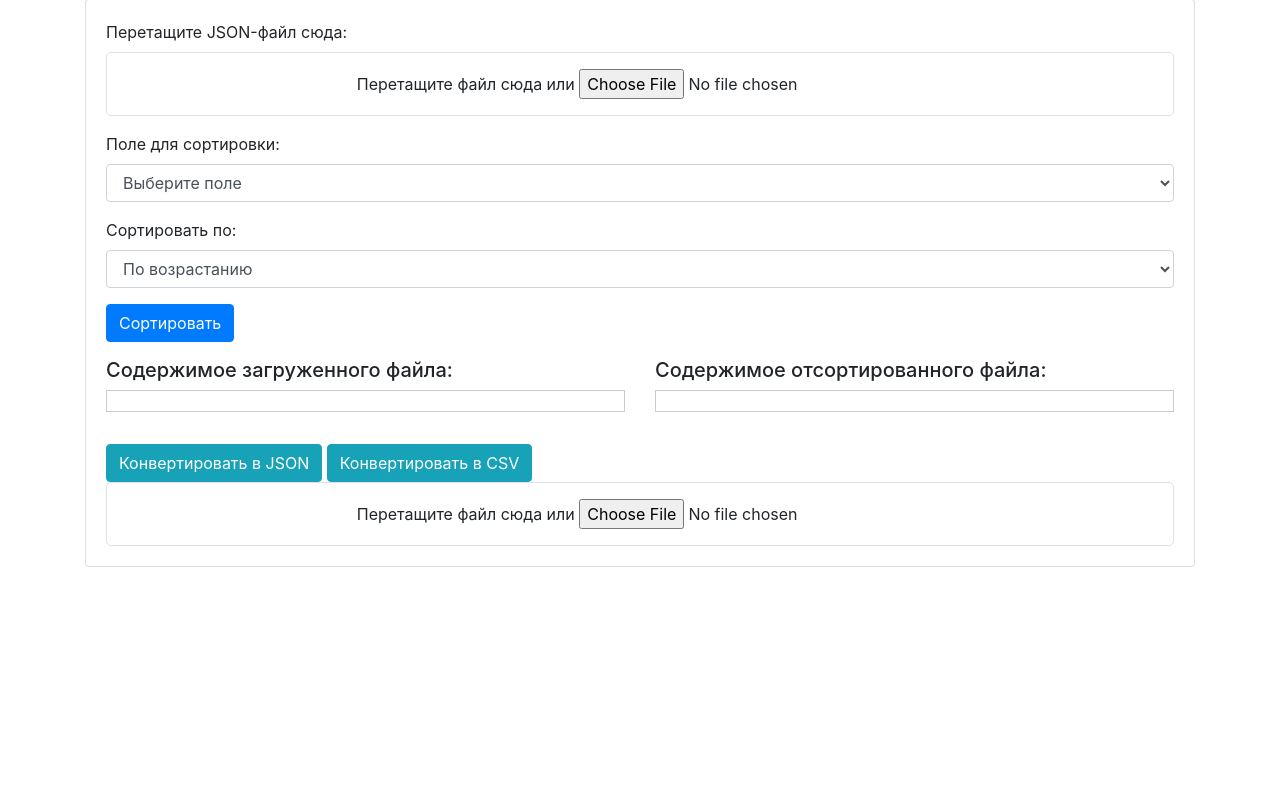
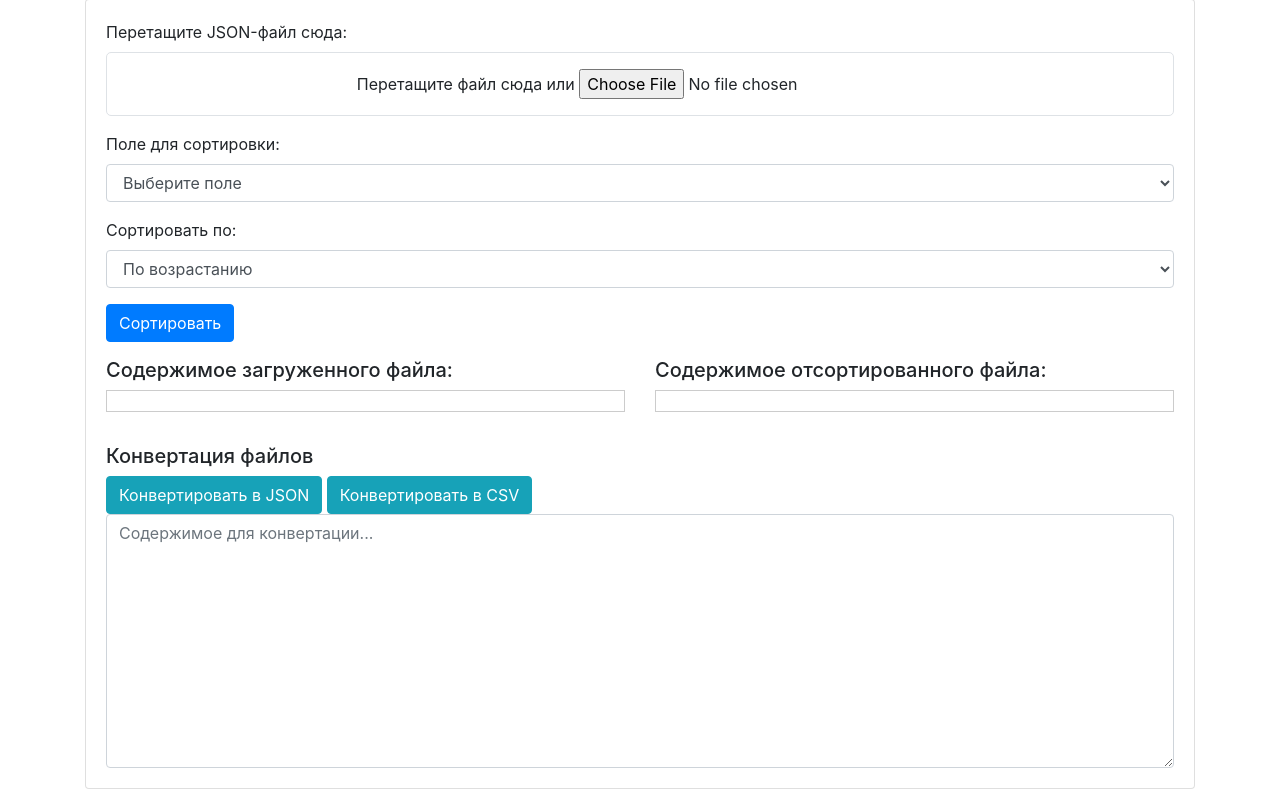
Before and after one commit to Andrey-Zobnin/ProjectOfJson, a Flask app: page / in a window 1280 px wide. Shown: the part 105-894 px from the top of the page. Before the commit the page ends 672 px from the top, so only its background shows below. Run offline with Flask 3, Linux system fonts and the light colour scheme; some libraries are stand-ins or nearby versions.

Commit message:
add title about convertation and add  teatarea for content

```diff
--- a/myapp/templates/index.html
+++ b/myapp/templates/index.html
@@ -41,9 +41,6 @@
                     <button type="button" class="btn btn-success" id="downloadBtn" style="display: none;">Скачать отсортированный файл</button>
                 </form>
                 <p id="result" class="mt-3 success-message" style="display: none;">Сортировка завершена</p>
-                <div id="progress" class="mt-3" style="display: none;">
-                    <p>Сортировка в процессе: <span id="progressText">Загрузка...</span></p>
-                </div>
                 <div class="row mt-3">
                     <div class="col-md-6">
                         <h5 id="uploadedContentLabel">Содержимое загруженного файла:</h5>
@@ -61,12 +58,11 @@
                     </div>
                 </div>
                 <div class="mt-3">
+                    <h5>Конвертация файлов</h5>
                     <button id="convertToJsonBtn" class="btn btn-info">Конвертировать в JSON</button>
                     <button id="convertToCsvBtn" class="btn btn-info">Конвертировать в CSV</button>
                     <button id="downloadConvertedBtn" class="btn btn-success" style="display: none;">Скачать конвертированный файл</button>
-                </div>
-                <div id="dropArea" class="border p-3 text-center">
-                    <span id="dropAreaText">Перетащите файл сюда или <input type="file" id="fileInput" accept=".json" style="display: inline;"></span>
+                    <textarea id="convertedContent" class="form-control" rows="10" placeholder="Содержимое для конвертации..."></textarea>
                 </div>
             </div>
         </div>
```
